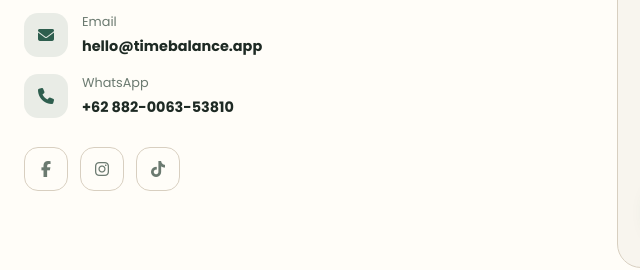
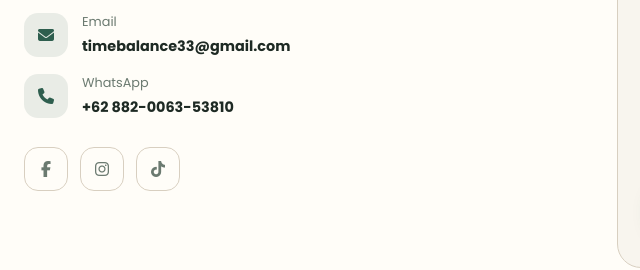
Before and after one commit to nafalaziz017-max/timebalance, a plain HTML site: page index.html in a window 1280 px wide. Shown: the part 11610-11880 px from the top of the page, 0-640 px from the left. Drawn offline with nearby package versions, Linux system fonts and the light colour scheme.

Commit message:
Update index.html

```diff
--- a/index.html
+++ b/index.html
@@ -1697,7 +1697,7 @@
   <div class="contact-icon"><i class="fas fa-envelope"></i></div>
   <div class="contact-detail">
     <p>Email</p>
-              <strong>hello@timebalance.app</strong>
+    <strong>timebalance33@gmail.com</strong>
   </div>
 </div>
           <div class="contact-item">
```
Lines whose indentation alone changed are shown as unchanged.
